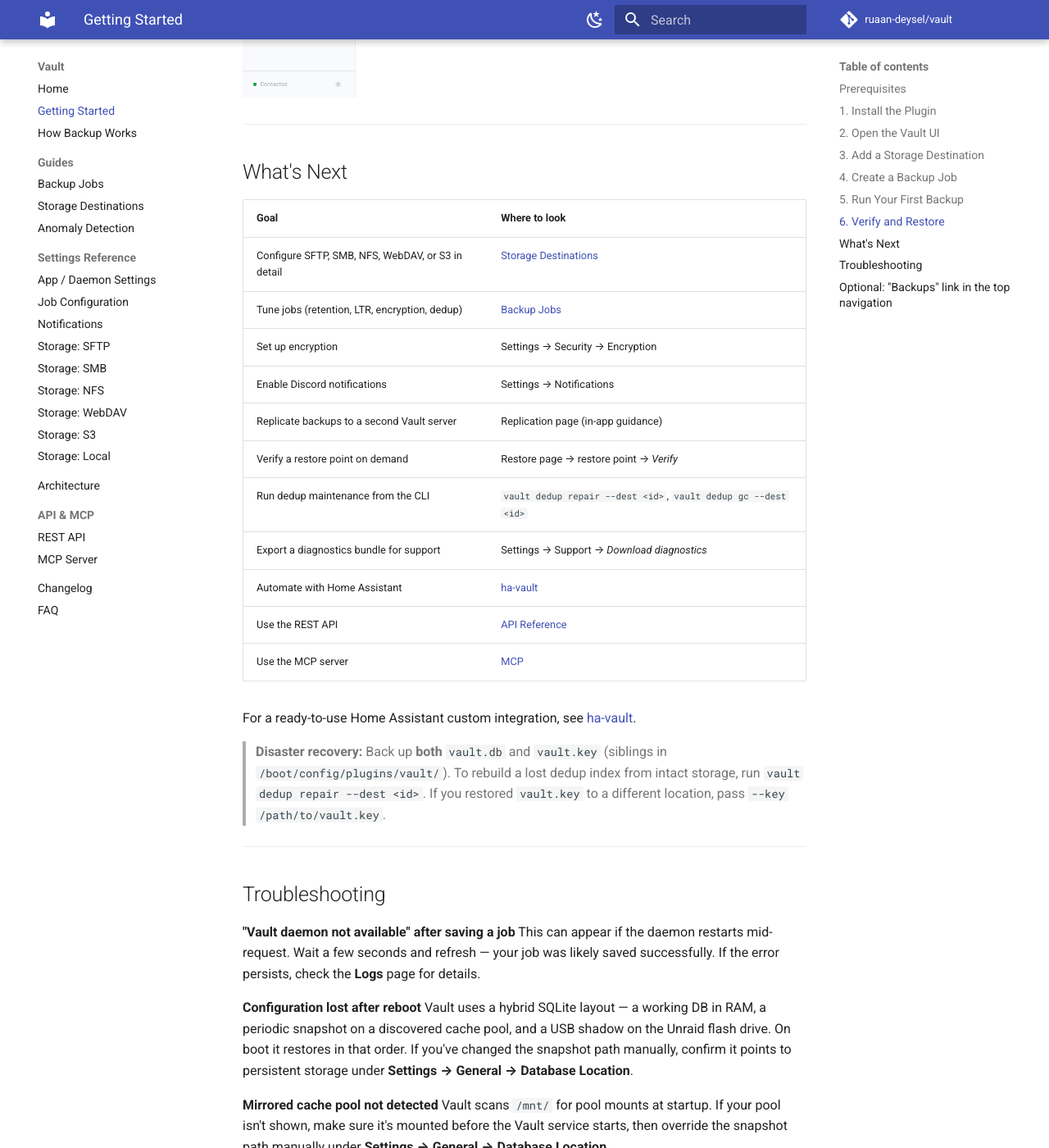
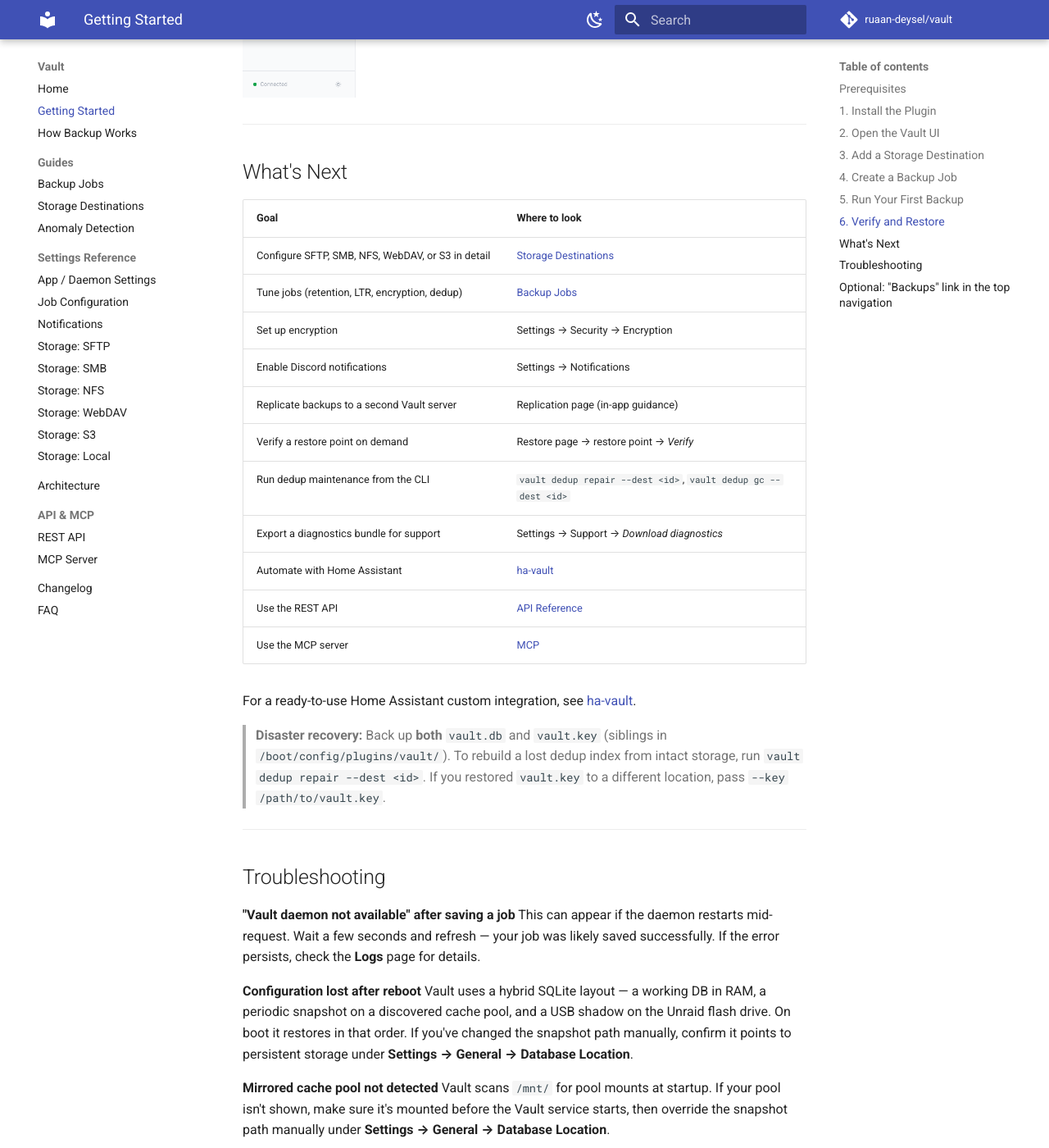
Before and after one commit to ruaan-deysel/vault, an MkDocs documentation site: the page built from docs/getting-started.md, in a window 1280 px wide and 1400 px high, scrolled down 4944 px. Shown: the whole window at 82% size. Built offline with MkDocs 1.6.1 and Material for MkDocs 9.7.7, drawn with Linux system fonts in a browser that asks for light colours; comment, search, counter and statistics services are not loaded.

Commit message:
docs: keep settings-reference key column on one line (#190)
Long identifiers (e.g. dedup_compaction_min_dead_ratio) were wrapping mid-token
in the generated tables. Add docs/stylesheets/extra.css to nowrap the first
table column and wire it via extra_css; tables stay horizontally scrollable.

```diff
--- /dev/null
+++ b/docs/stylesheets/extra.css
@@ -0,0 +1,7 @@
+/* Keep setting keys and struct field names (the first table column of the
+   generated Settings Reference) on a single line. Long identifiers such as
+   `dedup_compaction_min_dead_ratio` were breaking mid-token. Tables remain
+   horizontally scrollable on narrow viewports, so nothing is clipped. */
+.md-typeset table:not([class]) td:first-child {
+  white-space: nowrap;
+}
--- a/mkdocs.yml
+++ b/mkdocs.yml
@@ -28,6 +28,8 @@
     - navigation.top
     - content.code.copy
     - search.suggest
+extra_css:
+  - stylesheets/extra.css
 markdown_extensions:
   - admonition
   - pymdownx.details
```
